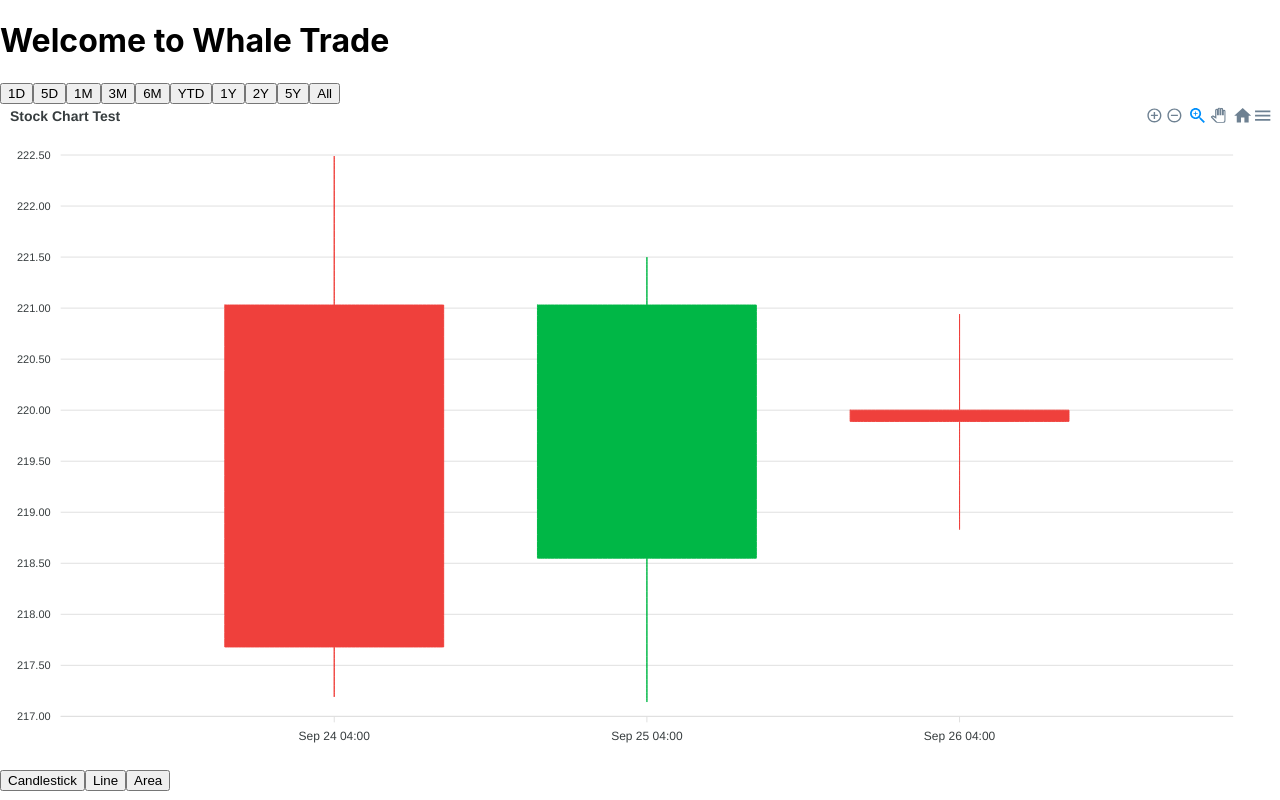
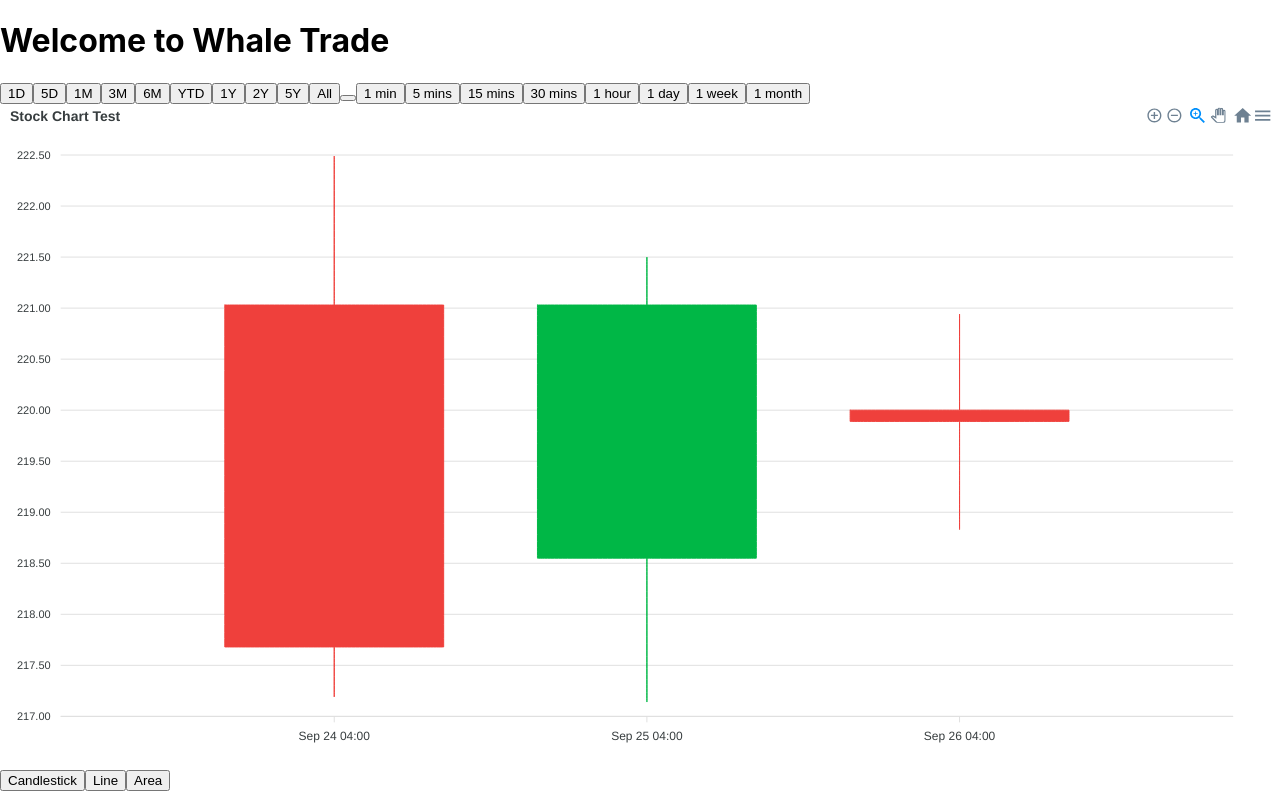
Before and after one commit to LoganBrinsmead/WhaleTrade, a React (Create React App) app in the folder front-end/: page / in a window 1280 px wide. Built offline with nearby package versions, Linux system fonts and the light colour scheme.

Commit message:
added buttons for each time resolution

```diff
--- a/front-end/src/charts/CandlestickChart.js
+++ b/front-end/src/charts/CandlestickChart.js
@@ -412,6 +412,15 @@
             <button onClick={()=>this.updateData('two_years')}>2Y</button>
             <button onClick={()=>this.updateData('five_years')}>5Y</button>
             <button onClick={()=>this.updateData('all')}>All</button>
+            <button></button>
+            <button>1 min</button>
+            <button>5 mins</button>
+            <button>15 mins</button>
+            <button>30 mins</button>
+            <button>1 hour</button>
+            <button>1 day</button>
+            <button>1 week</button>
+            <button>1 month</button>
             <Chart
                 options={this.state.options}
                 series={this.state.series}
```
